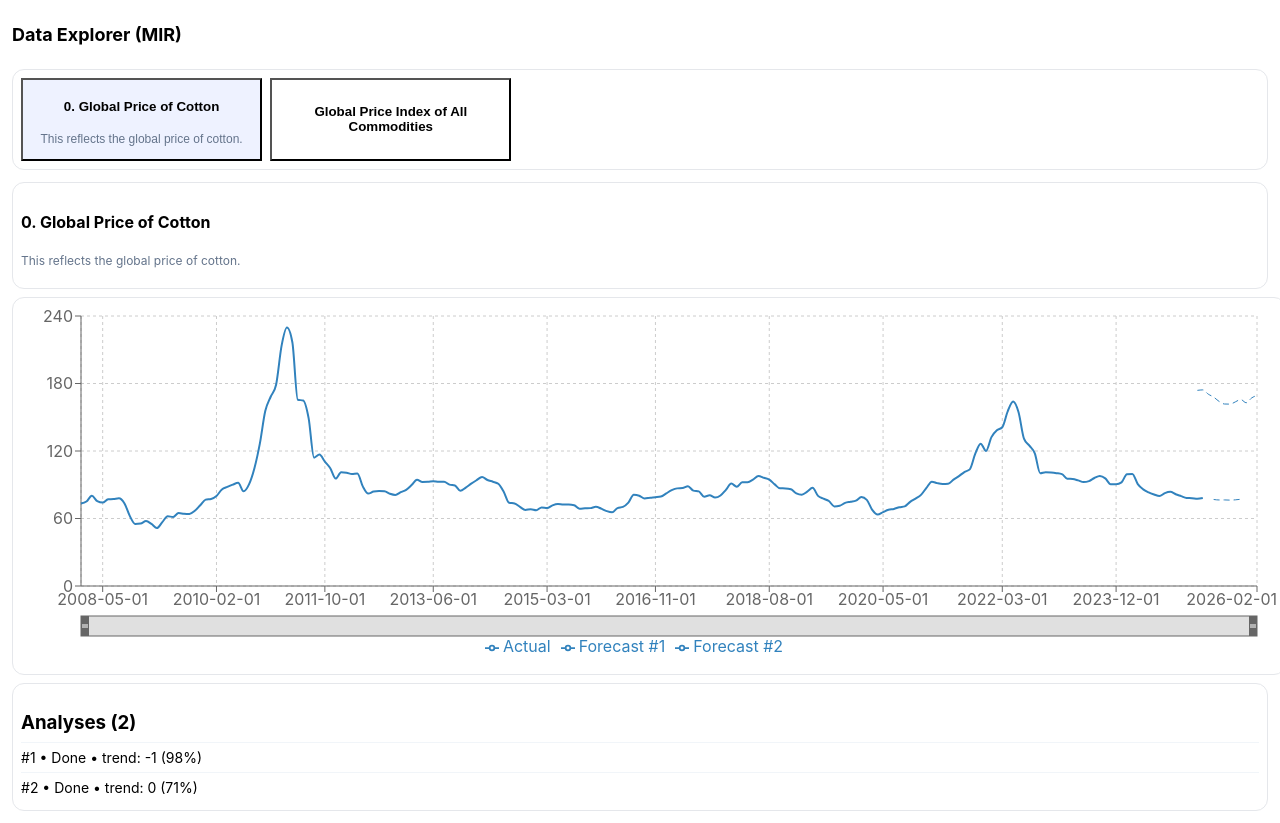
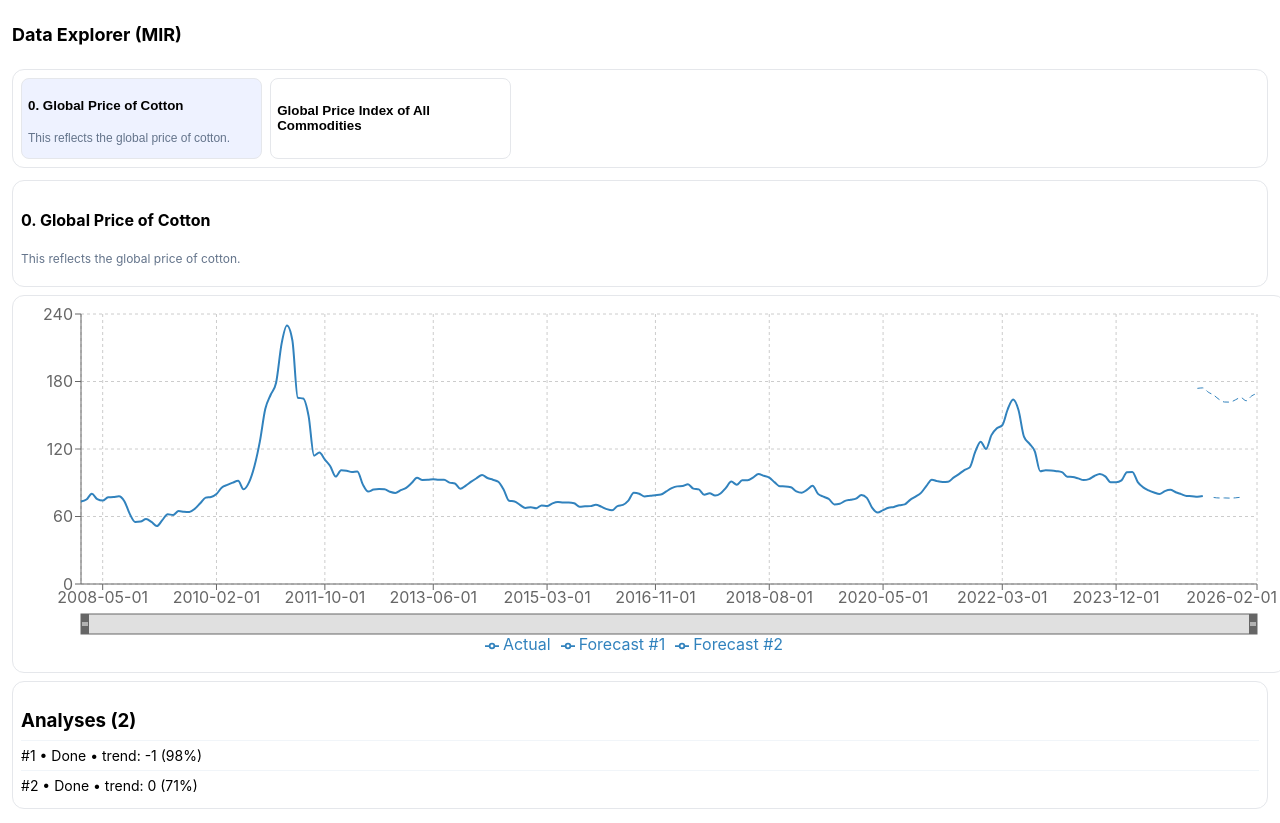
Before and after one commit to PraveenaSuryawanshi/MIR, a React (Create React App) app: page / in a window 1280 px wide. Built offline with nearby package versions, Linux system fonts and the light colour scheme.

Commit message:
remove inline style

```diff
--- a/src/components/Details.js
+++ b/src/components/Details.js
@@ -11,7 +11,6 @@ const Details = () => {
     const datasets = useDatasets();
     const id = useSelectedId();
     const d = datasets.find((x) => x.id === id);
-    if (!d) return <div style={{ color: '#64748b' }}>Select a dataset…</div>;
     return (
         <div className={style.details}>
             <div className={style.dataList}>
--- a/src/components/compnents.module.css
+++ b/src/components/compnents.module.css
@@ -35,12 +35,6 @@
   padding: 8px;
 }
 
-.dataList > button {
-     text-align: 'left';
-    border: '1px solid #e5e7eb';
-    border-radius: 8;
-    padding: 8;
-}
 
 p {
   font-size: 12px;
@@ -55,6 +49,13 @@ p {
   max-width: 100%;
 }
 
+.dataListContainer > button {
+    text-align: left;
+    border: 1px solid #e5e7eb;
+    border-radius: 8px;
+    padding: 8;
+}
+
 .details {
   display: grid;
   gap: 8px;
```
